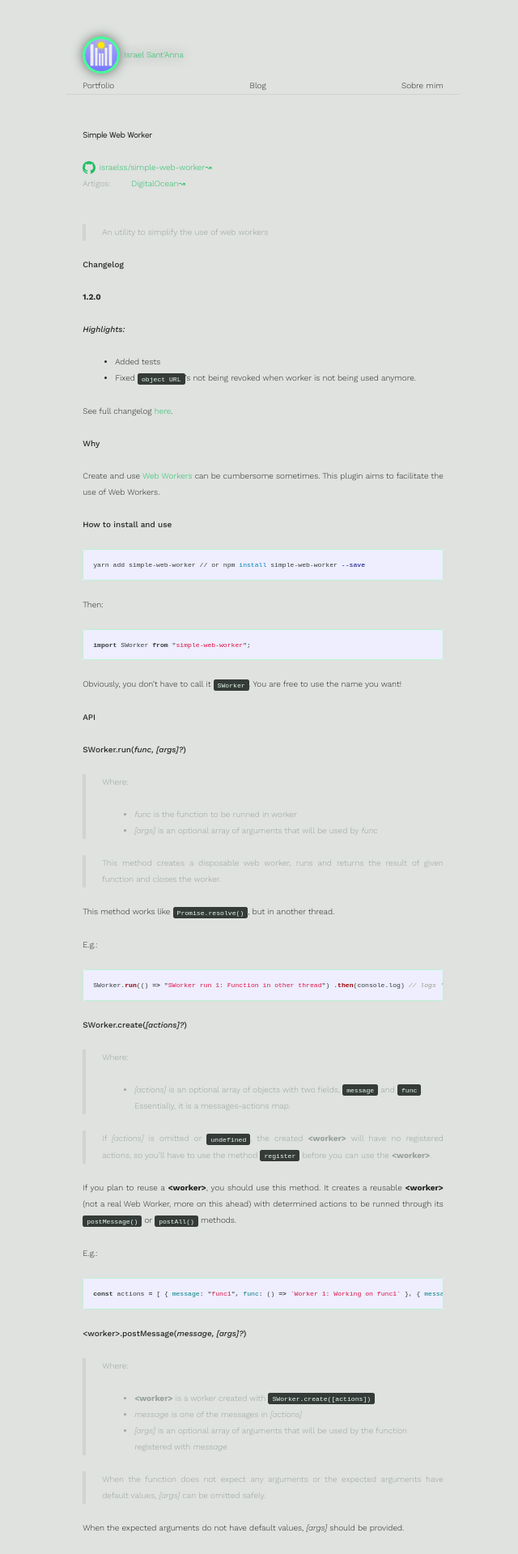
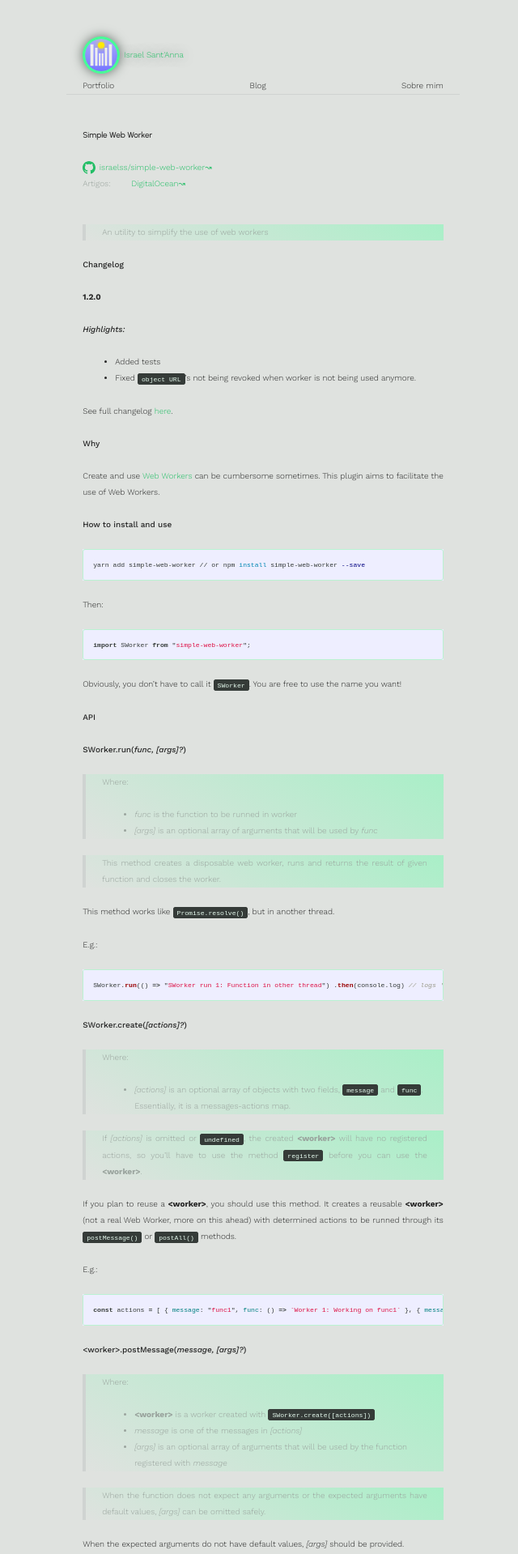
Before and after one commit to israelss/israelss.github.io, a Jekyll site: the page built from _projects/simple-web-worker.md, in a window 1280 px wide. Shown: the top 1919 px of the page at 81% size, without its empty margins (315-955 px from the left). Built offline with Jekyll 4.4.1, drawn with Linux system fonts in a browser that asks for light colours; comment, search, counter and statistics services are not loaded.

Commit message:
Add bg gradient to blockquotes

```diff
--- a/_sass/israelss/_base.scss
+++ b/_sass/israelss/_base.scss
@@ -48,6 +48,8 @@ blockquote {
   color: var(--grey-color);
   border-left: 4px solid var(--grey-color-light);
   padding-left: calc(var(--spacing-unit) / 2);
+  padding-right: calc(var(--spacing-unit) / 2);
+  background-image: var(--bq-bg-gradient);
   & > :last-child { margin-bottom: 0; }
   &.info {
     border: 1px solid var(--brand-color-dark);
--- a/_sass/israelss/_colors.scss
+++ b/_sass/israelss/_colors.scss
@@ -36,6 +36,8 @@
   --table-bg-color-2: var(--table-background-color-2-dark);
   --table-th-color: var(--table-head-color-dark);
 
+  --bq-bg-gradient: linear-gradient(210deg, var(--table-bg-color-2), var(--bg-color));
+
   --bg-color: hsl(0, 0%, 15%);
   --fg-color: hsl(var(--base-hue), 5%, 88%);
   --link-color: hsl(var(--base-hue), 100%, 42%);
```
